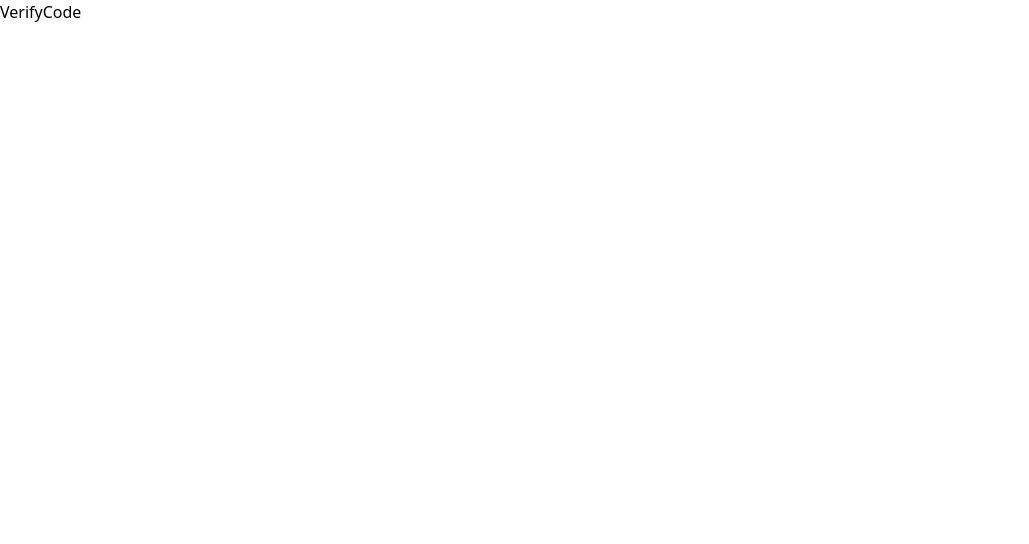
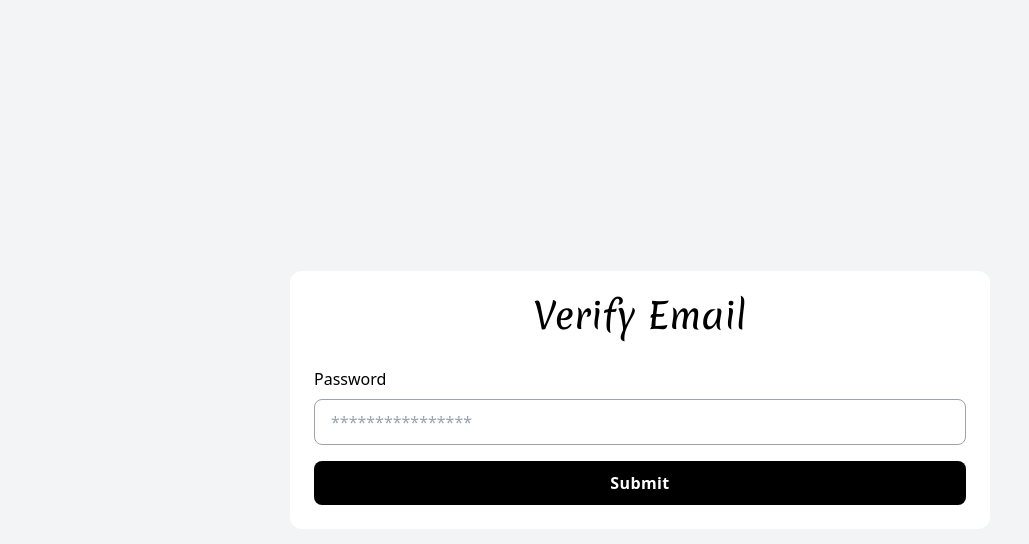
Before and after one commit to mohamed-ahmed99/Authentication, a Next.js app in the folder front-end/: page /verify-code in a window 1280 px wide. Shown: the top 544 px of the page, without its empty margins (0-1029 px from the left). Built offline with nearby package versions, Linux system fonts and the light colour scheme.

Commit message:
verify email

```diff
--- a/front-end/src/actions/auth/register.ts
+++ b/front-end/src/actions/auth/register.ts
@@ -59,7 +59,6 @@ export const register = async (_:any, formData:FormData) => {
 
     const prevData = {email, firstName, lastName, password, age,phoneNumber, address, confirmPassword}
     if(Object.keys(errors).length > 0) {
-        console.log(errors)
         return {errors, goToVerifyCode:false, prevData}
     }
 
@@ -76,7 +75,7 @@ export const register = async (_:any, formData:FormData) => {
         let data;
             try {
                 data = await res.json();
-                } catch {
+            } catch {
                 const text = await res.text(); // fallback لو مش JSON
                 data = { message: text };
             }
@@ -84,10 +83,9 @@ export const register = async (_:any, formData:FormData) => {
         if (res.status == 400 && data.name == 'validator') return {errors:{...data}, goToVerifyCode:false, prevData}
         if (res.status == 400 && data.message) return {message:data.message, prevData, goToVerifyCode: false}
 
-        if (res.status == 201) return {goToVerifyCode: true}
+        if (res.status == 201) return {goToVerifyCode: true,email}
     }
     catch(error){
-        console.log(error)
         return { error: String(error), goToVerifyCode: false }
     }
 }
--- /dev/null
+++ b/front-end/src/actions/auth/verifyEmail.ts
@@ -0,0 +1,30 @@
+"use server"
+interface errorsOBJ{ [key:string] : string }
+
+
+export const verifyEmail = async (_:any, formData:FormData) => {
+
+    let errors:errorsOBJ = {} // object of errors
+
+    const email = (formData.get("email") as string).trim()
+    const password = (formData.get("password") as string).trim()
+
+
+
+    /////////////////// check data befor call back-end
+
+    // check email
+    if(!email) errors.email = "email is required"
+    else if(! (/^[a-zA-Z0-9._%+-]+@gmail\.com$/.test(email))) errors.email = "invalid gmail"
+
+    // check password
+    if(!password) errors.password = "password is required"
+    else if(password.length < 6) errors.password = "short password"
+
+    // go back with errors
+    const prevData = {email, password}
+    if(Object.keys(errors).length > 0) return {errors, goToprofile:false, prevData}
+
+
+
+}
--- a/front-end/src/app/(auth)/register/page.tsx
+++ b/front-end/src/app/(auth)/register/page.tsx
@@ -5,6 +5,7 @@ import { useRouter } from "next/navigation"
 import Alert from '../../../components/Alert'
 import LabelInput from "../../../components/LabelInput"
 import { register } from "../../../actions/auth/register"
+import {useAppContext} from '../../appContext'
 
 
 
@@ -12,12 +13,16 @@ import { register } from "../../../actions/auth/register"
 export default function LogIn () {
 
     const router = useRouter()
+    const {store, setStore} = useAppContext()
 
     const [state, action, isPending] = useActionState(register, undefined)
     console.log(state)
 
     useEffect(() => {
-        if(state?.goToVerifyCode)  return router.push('/verify-code')
+        if(state?.goToVerifyCode)  {
+            setStore("unVerifiedEmail", state.email)
+            return router.push('/verify-code')
+        }
         if(state?.message)  window.scrollTo({top:0, behavior:"smooth"})
     }, [state])
 
--- a/front-end/src/app/(auth)/verify-code/page.tsx
+++ b/front-end/src/app/(auth)/verify-code/page.tsx
@@ -1,7 +1,33 @@
+"use client"
+import { useActionState, useEffect } from "react"
+import LabelInput from "../../../components/LabelInput"
+import {verifyEmail} from '../../../actions/auth/verifyEmail'
+import {useAppContext} from '../../appContext'
+
+export default function VerifyCode (){
+
+    const {store} = useAppContext()
+    const [state, action, isPending] = useActionState(verifyEmail, undefined)
+
+    useEffect(() => console.log(store),[])
 
 
-export default function VerifyCode (){
+
     return (
-        <div>VerifyCode</div>
+        <div className="p-4 min-h-screen bg-gray-100 flex items-center justify-center overflow-hidden">
+            <div className="p-6 bg-white w-full max-w-[700px] rounded-xl space-y-8">
+
+                <h2 className="text-center text-4xl capitalize font-Merienda">verify email</h2>
+
+                <form action={action} className="space-y-4">
+                    <LabelInput label="password" type="string" placeholder="****************" defaultValue={state?.prevData?.password} error={state?.errors?.password}/>
+
+                    <button type="submit"
+                            className="p-[10px] bg-black text-white w-full rounded-lg font-semibold capitalize tracking-wide">
+                        {isPending ? 'submiting...' : 'submit'}
+                    </button>
+                </form>
+            </div>
+        </div>
     )
 }
--- /dev/null
+++ b/front-end/src/app/appContext.tsx
@@ -0,0 +1,32 @@
+"use client";
+
+import { createContext, useContext, useState, ReactNode } from "react";
+
+type GlobalStore = { [key: string]: any; };
+
+type AppContextType = {
+  store: GlobalStore;
+  setStore: (key: string, value: any) => void;
+};
+
+const AppContext = createContext<AppContextType | undefined>(undefined);
+
+export const AppProvider = ({ children }: { children: ReactNode }) => {
+  const [store, setStoreState] = useState<GlobalStore>({});
+
+  const setStore = (key: string, value: any) => {
+    setStoreState((prev) => ({ ...prev, [key]: value }));
+  };
+
+  return (
+    <AppContext.Provider value={{ store, setStore }}>
+      { children }
+    </AppContext.Provider>
+  );
+};
+
+export const useAppContext = () => {
+  const context = useContext(AppContext);
+  if (!context) throw new Error("error");
+  return context;
+};
--- a/front-end/src/app/layout.tsx
+++ b/front-end/src/app/layout.tsx
@@ -1,11 +1,11 @@
-
 import "./globals.css";
+import { AppProvider } from "./appContext";
 
 export default function RootLayout({ children,}: Readonly<{children: React.ReactNode;}>) {
   return (
     <html lang="en">
 
-      <body >{children}</body>
+      <body > <AppProvider>{children}</AppProvider> </body>
 
     </html>
   );
```
Also changed, not shown: 1 other file (tests, documents, lock files or other folders).
